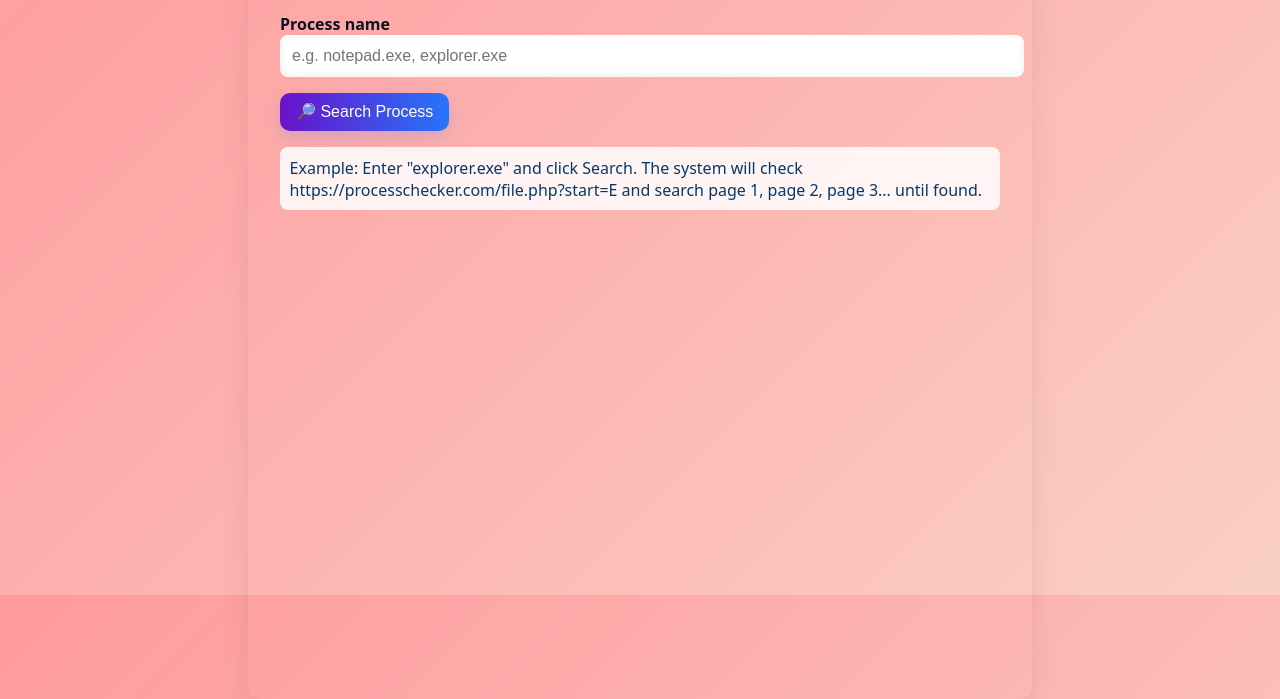
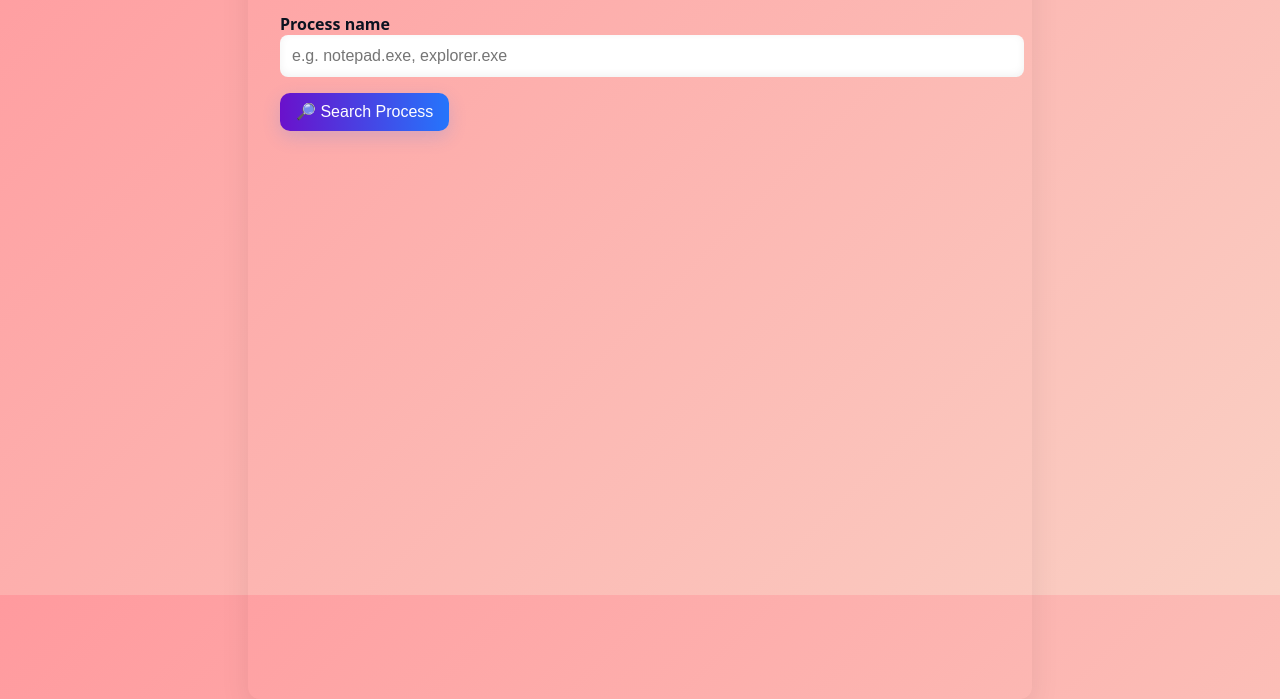
Before and after one commit to GithmiSenani/file-path-automation-framework, a website: page ui/index.html in a window 1280 px wide. Shown: the part 205-904 px from the top of the page. Drawn offline with Linux system fonts and the light colour scheme.

Commit message:
refactor: remove example note from search form

```diff
--- a/ui/index.html
+++ b/ui/index.html
@@ -45,8 +45,6 @@
       <button id="searchBtn" type="submit">🔎 Search Process</button>
     </div>
   </form>
-
-  <p class="note">Example: Enter "explorer.exe" and click Search. The system will check https://processchecker.com/file.php?start=E and search page 1, page 2, page 3... until found.</p>
 
   <div id="result" class="result-box"></div>
 
```
